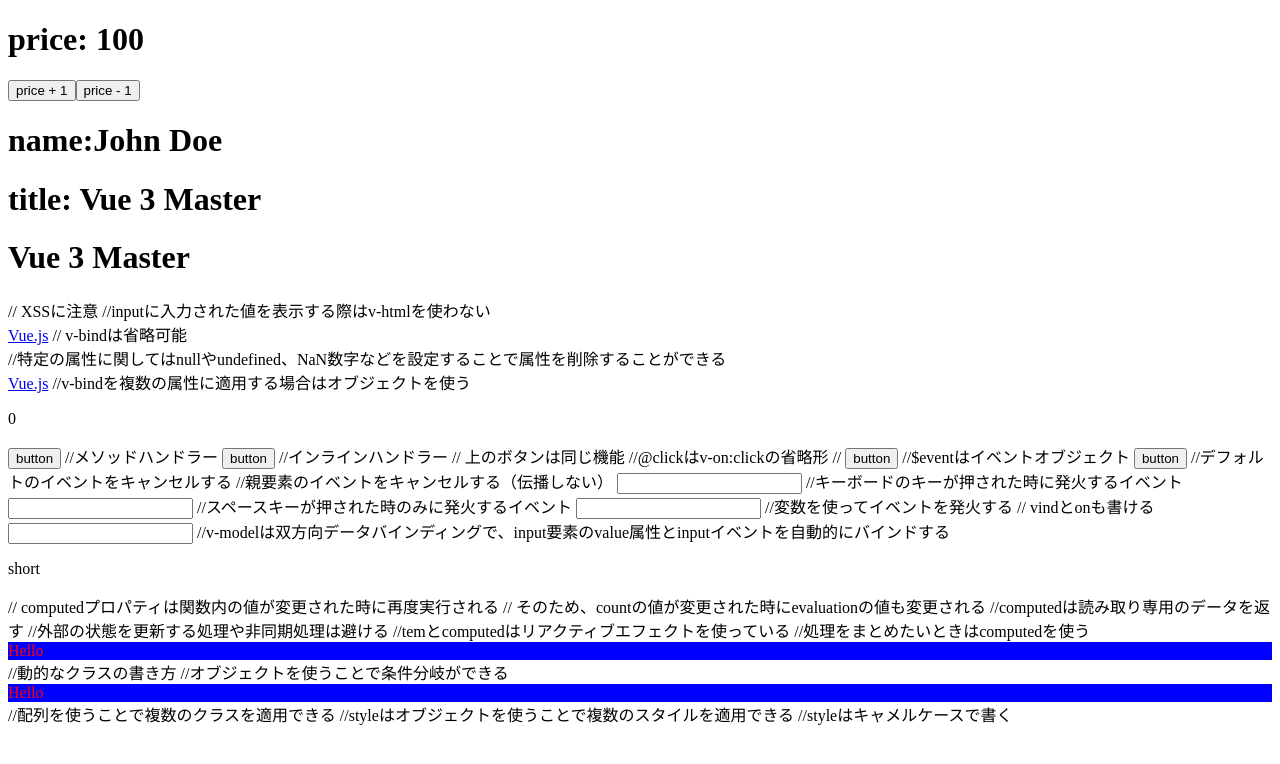
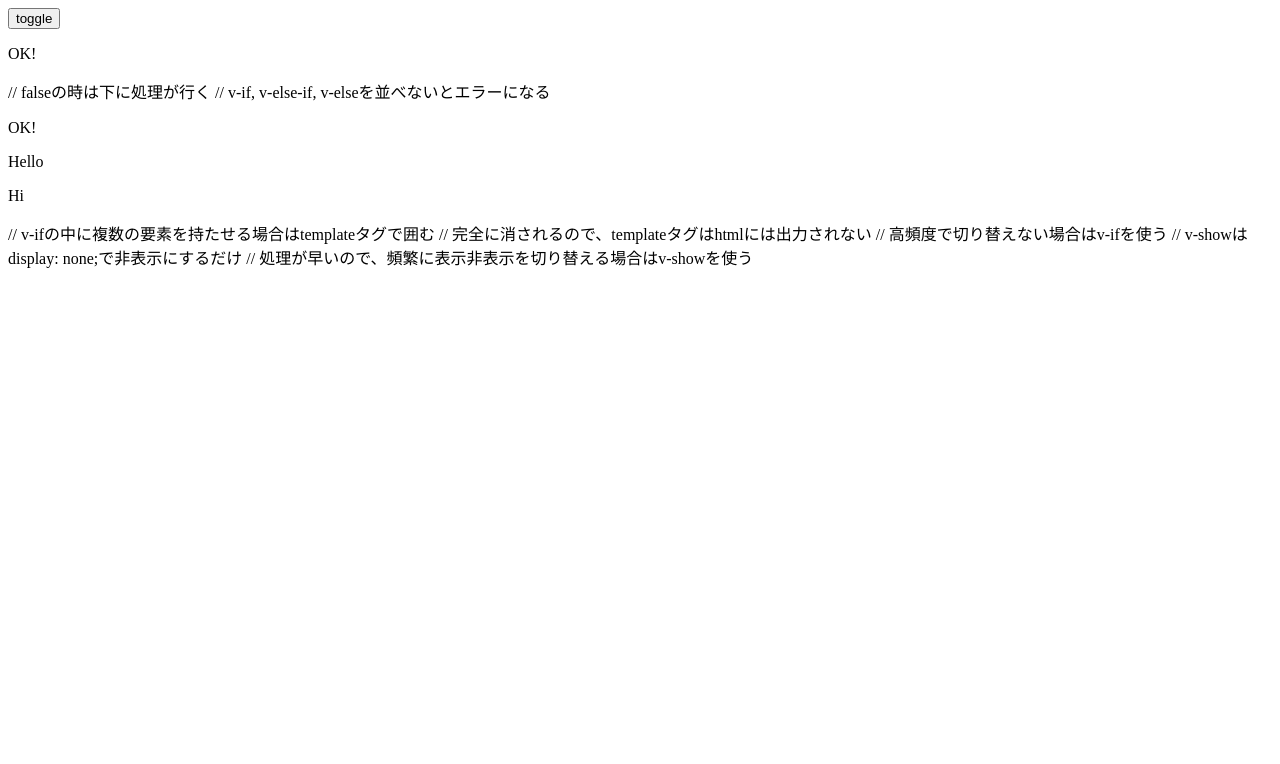
Before and after one commit to 13tyh/Vue_practice, a Vue app: page / in a window 1280 px wide. Shown: the top 764 px of the page. Built offline with nearby package versions, Linux system fonts and the light colour scheme.

Commit message:
条件分岐,for文

```diff
--- a/src/App.vue
+++ b/src/App.vue
@@ -1,129 +1,36 @@
 <script setup>
-import { ref, reactive, computed, watchEffect, watch } from 'vue'
+import { ref } from 'vue'
+const ok = ref(true)
+const maybe = ref(false)
 
-let price = ref(100)
-//refは値を保持するためのもの
-//getterとsetterを持つ
-// .valueで値を取得する
-
-function increment() {
-  price.value++
-}
-function decrement() {
-  price.value--
-}
-
-const title = ref('<h1>Vue 3 Master</h1>')
-
-const instructor = reactive({
-  //reactiveはオブジェクトを保持するためのもの
-  // refを使ってもいいが、refを使うとオブジェクトの中の値を取得する際に.valueをつける必要がある
-  //Proxyを使っているため、オブジェクトの中の値を取得する際に.valueをつける必要がない
-  name: 'John Doe',
-  age: 30,
-  title: ref('Vue 3 Master'),
-  sns: { twitter: '@john_doe_twitter', linkedin: '@john_doe_linkedin', github: '@john_doe_github' },
-})
-
-const vueURL = 'https://vuejs.org/'
-const vueID = 'vuejs'
-
-const count = ref(0)
-function countDown() {
-  count.value--
-}
-const eventName = 'keyup'
-const userInput = ref('')
-
-const evaluation = computed(() => {
-  return count.value > 5 ? 'long' : 'short'
-})
-watch(count, (newValue, oldValue) => {
-  console.log('count:', newValue)
-  console.log('oldCount:', oldValue)
-})
-//watchは第一引数に監視対象、第二引数にコールバック関数を取る
-//第二引数には監視対象の値が変更された時に実行される処理を書く
-//個別監視できる,新しい値と古い値を取得できる
-//第一引数には.valueをつけない
-//リアクティブオブジェクトは扱い方気をつける
-//第一引数にアロー関数を入れた場合は,その処理はwatchEffectと同じになる
-//複数のデータを監視したときは配列で渡す
-//第3引数のオブジェクトにimmediateオプションを使うことで初期値を取得できる
-
-watchEffect(() => {
-  console.log('count:', count.value)
-})
-//computedとほぼ同じ
-//監視対象は関数内の値
-//非同期処理は監視できない
-
-const className = ref('red')
+const fruits = ref(['apple', 'banana', 'cherry'])
 </script>
 <template>
-  <h1>price: {{ price }}</h1>
-  <button @click="increment">price + 1</button>
-  <button @click="decrement">price - 1</button>
-  <h1>name:{{ instructor.name }}</h1>
-  <h1>title: {{ instructor.title }}</h1>
+  <button @click="ok = !ok">toggle</button>
+  <p v-if="ok">OK!</p>
+  <p v-else-if="maybe">Maybe...OK!</p>
+  <p v-else-if="maybe">Maybe...OK!</p>
+  <p v-else-if="maybe">Maybe...OK!</p>
+  <p v-else-if="maybe">Maybe...OK!</p>
+  // falseの時は下に処理が行く // v-if, v-else-if, v-elseを並べないとエラーになる
 
-  <div v-html="title"></div>
-  // XSSに注意 //inputに入力された値を表示する際はv-htmlを使わない
+  <template v-if="ok">
+    <p>OK!</p>
+    <p>Hello</p>
+    <p>Hi</p>
+  </template>
+  // v-ifの中に複数の要素を持たせる場合はtemplateタグで囲む //
+  完全に消されるので、templateタグはhtmlには出力されない // 高頻度で切り替えない場合はv-ifを使う
 
-  <div>
-    <a :id="vueID" v-bind:href="vueURL">Vue.js</a>
-    // v-bindは省略可能
-  </div>
+  <template>
+    <p v-show="ok">Ok!</p>
+  </template>
+  // v-showはdisplay: none;で非表示にするだけ //
+  処理が早いので、頻繁に表示非表示を切り替える場合はv-showを使う
 
-  //特定の属性に関してはnullやundefined、NaN数字などを設定することで属性を削除することができる
-
-  <div>
-    <a v-bind="{ id: vueID, href: vueURL }">Vue.js</a>
-    //v-bindを複数の属性に適用する場合はオブジェクトを使う
-  </div>
-
-  <p>{{ count }}</p>
-  <button v-on:click="countDown">button</button> //メソッドハンドラー
-  <button @click="count++">button</button> //インラインハンドラー // 上のボタンは同じ機能
-  //@clickはv-on:clickの省略形 //
-
-  <button @click="count = $event.clientX">button</button>
-  //$eventはイベントオブジェクト
-
-  <button @click="$event.preventDefault()">button</button>
-  //デフォルトのイベントをキャンセルする
-  <a @click="$$event.stopPropagation()" href="https://vuejs.org"></a>
-  //親要素のイベントをキャンセルする（伝播しない）
-
-  <input @keyup="count++" type="text" />
-  //キーボードのキーが押された時に発火するイベント
-  <input @keyup.space="count++" type="text" />
-  //スペースキーが押された時のみに発火するイベント
-  <input @[eventName].space="count++" type="text" />
-  //変数を使ってイベントを発火する // vindとonも書ける
-
-  <input v-model="userInput" type="text" />
-  //v-modelは双方向データバインディングで、input要素のvalue属性とinputイベントを自動的にバインドする
-
-  <div>
-    <p>{{ evaluation }}</p>
-    // computedプロパティは関数内の値が変更された時に再度実行される //
-    そのため、countの値が変更された時にevaluationの値も変更される
-    //computedは読み取り専用のデータを返す //外部の状態を更新する処理や非同期処理は避ける
-    //temとcomputedはリアクティブエフェクトを使っている //処理をまとめたいときはcomputedを使う
-  </div>
-
-  <div :class="{ red: true, 'bg-blue': true }">Hello</div>
-  //動的なクラスの書き方 //オブジェクトを使うことで条件分岐ができる
-  <div :class="[className]" :style="{ color: 'red', backgroundColor: 'blue' }">Hello</div>
-  //配列を使うことで複数のクラスを適用できる
-  //styleはオブジェクトを使うことで複数のスタイルを適用できる //styleはキャメルケースで書く
+  <template>
+    <li v-for="fruit in fruits" :key="fruit">{{ fruit }}</li>
+    // v-forで配列の中身を表示する // :key="fruit"でユニークなkeyを指定する
+  </template>
 </template>
-<style>
-.red {
-  color: red;
-}
-.bg-blue {
-  background-color: blue;
-}
-</style>
+<style></style>
```
